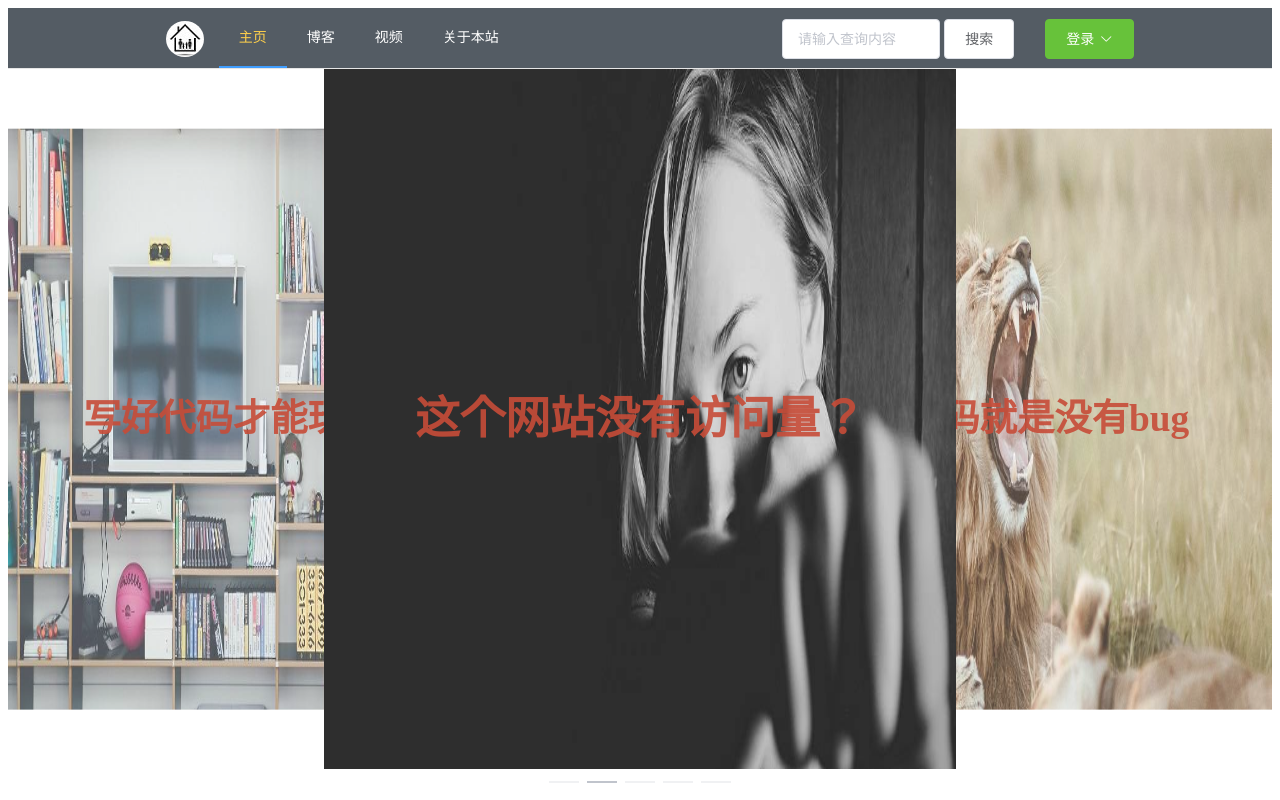
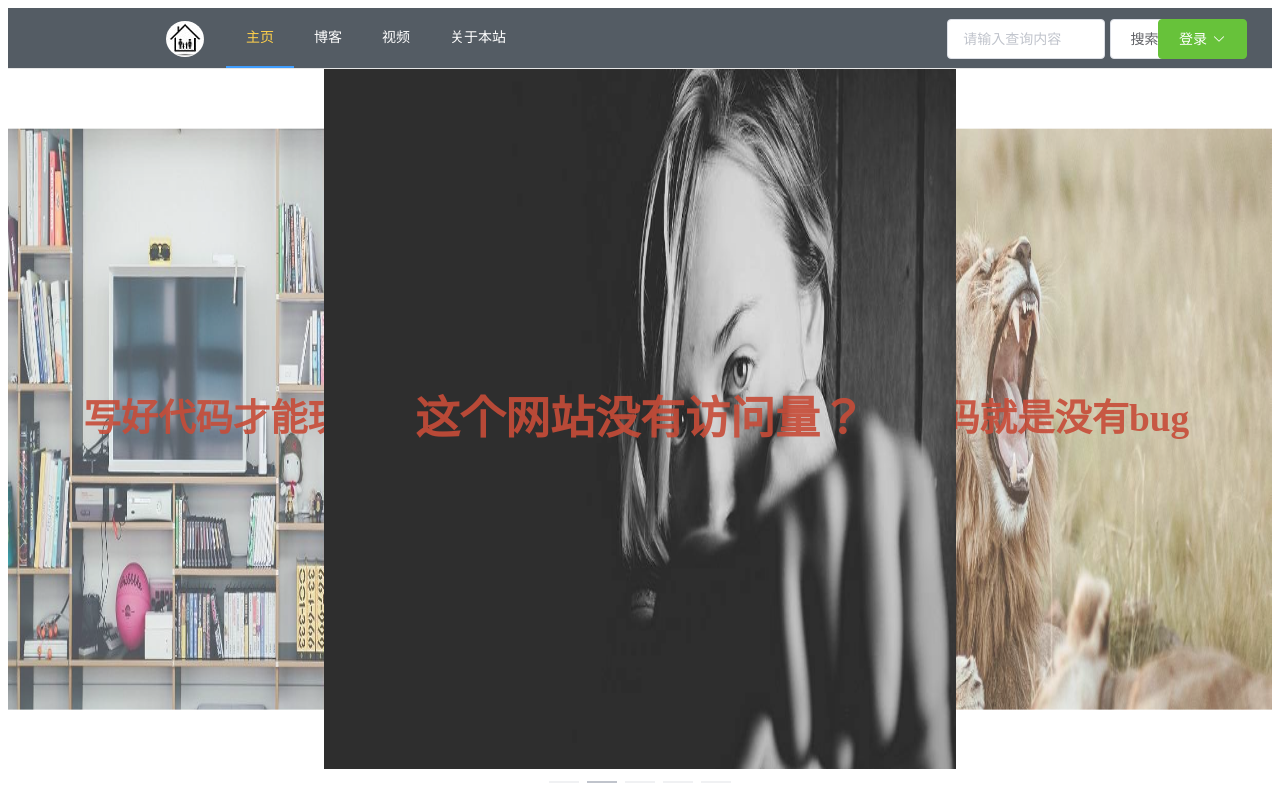
Before and after one commit to wangcanfeng01/do123-ui, a Vue app: page /home in a window 1280 px wide. Shown: the top 800 px of the page. Built offline with nearby package versions, Linux system fonts and the light colour scheme; no server answers; what mavon-editor would draw is missing.

Commit message:
Update App.vue

```diff
--- a/src/App.vue
+++ b/src/App.vue
@@ -1,14 +1,8 @@
 <template xmlns:el-col="http://www.w3.org/1999/html">
   <div id="app">
-    <el-menu
-      :default-active="activeIndex"
-      class="el-menu--horizontal"
-      background-color="#545c64"
-      text-color="#fff"
-      :router="true"
-      active-text-color="#ffd04b">
-      <!--style="margin-top: -8px;margin-left: -8px;margin-right: -8px"-->
-      <el-col :span="1" :offset="3">
+    <el-menu :default-active="activeIndex" class="el-menu--horizontal" background-color="#545c64"
+             text-color="#fff" :router="true" active-text-color="#ffd04b" style="min-width: 410px">
+      <el-col :span="1" :offset="menuOffset" style="min-width: 60px">
         <router-link id="logo" to="/home">
           <img src="./assets/home.jpg" style="border-radius: 50%;margin-top: 0.8em">
         </router-link>
@@ -18,10 +12,10 @@
       <el-menu-item index="/video" v-show="loginUser.menuMap.video">视频</el-menu-item>
       <el-menu-item index="/about" v-show="loginUser.menuMap.about">关于本站</el-menu-item>
       <el-menu-item index="/admin/center" v-show="loginUser.menuMap.admin">管理中心</el-menu-item>
-      <el-col :span="3" :offset="5">
-        <el-input v-model="search" placeholder="请输入查询内容" style="margin-top: 0.8em"></el-input>
+      <el-col :span="inputWidth" :offset="inputOffset">
+        <el-input v-model="search" placeholder="请输入查询内容" style="margin-top: 0.8em;min-width: 30px"></el-input>
       </el-col>
-      <el-col :span="2">
+      <el-col :span="selectWidth">
         <el-button style="margin-left:0.3em; margin-top: 0.8em">搜索</el-button>
       </el-col>
       <el-col :span="1">
@@ -55,6 +49,10 @@
 export default {
   data () {
     return {
+      menuOffset: document.body.clientWidth > 450 ? 3 : 1,
+      inputOffset: document.body.clientWidth > 450 ? 8 : 2,
+      inputWidth: document.body.clientWidth > 450 ? 3 : 10,
+      selectWidth: document.body.clientWidth > 450 ? 1 : 5,
       activeIndex: '/home',
       search: '',
       isLogin: 'false',
```
